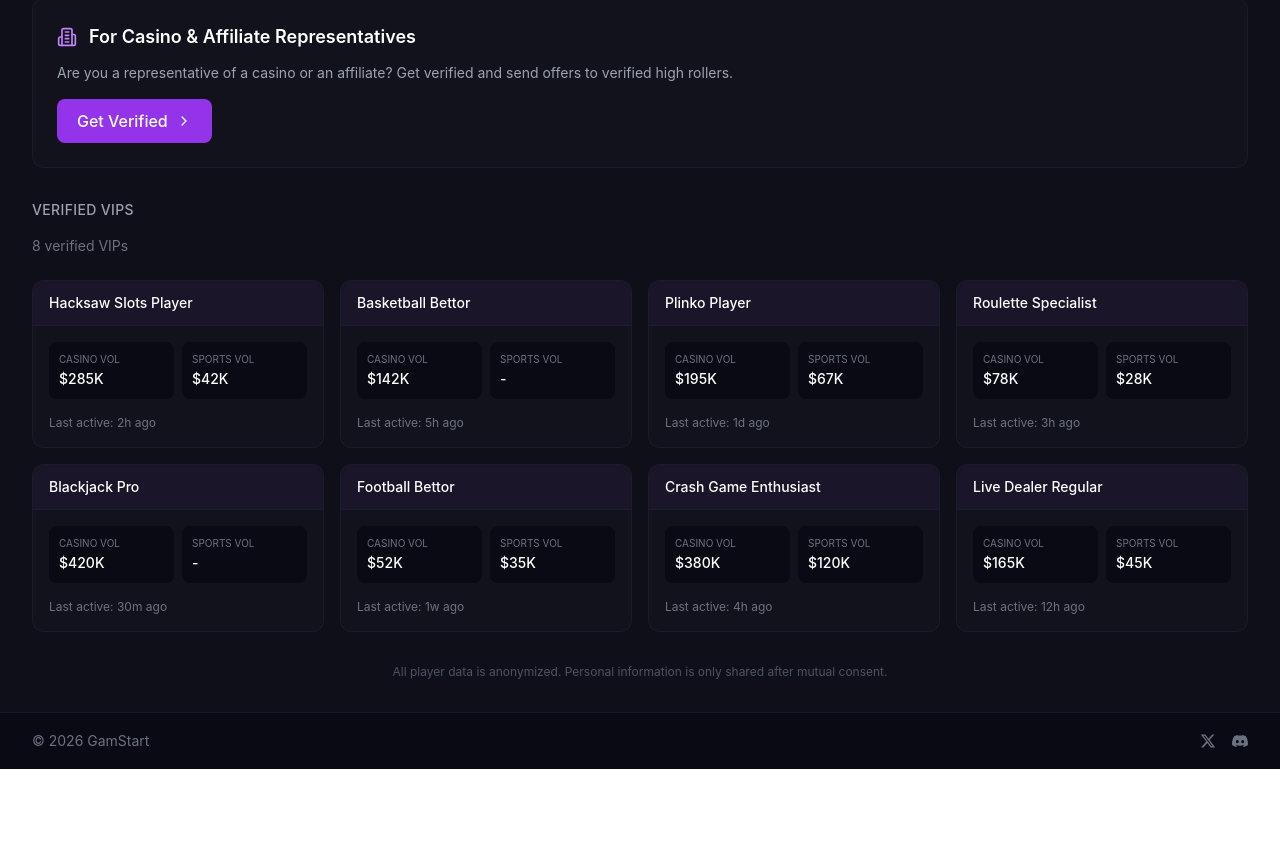
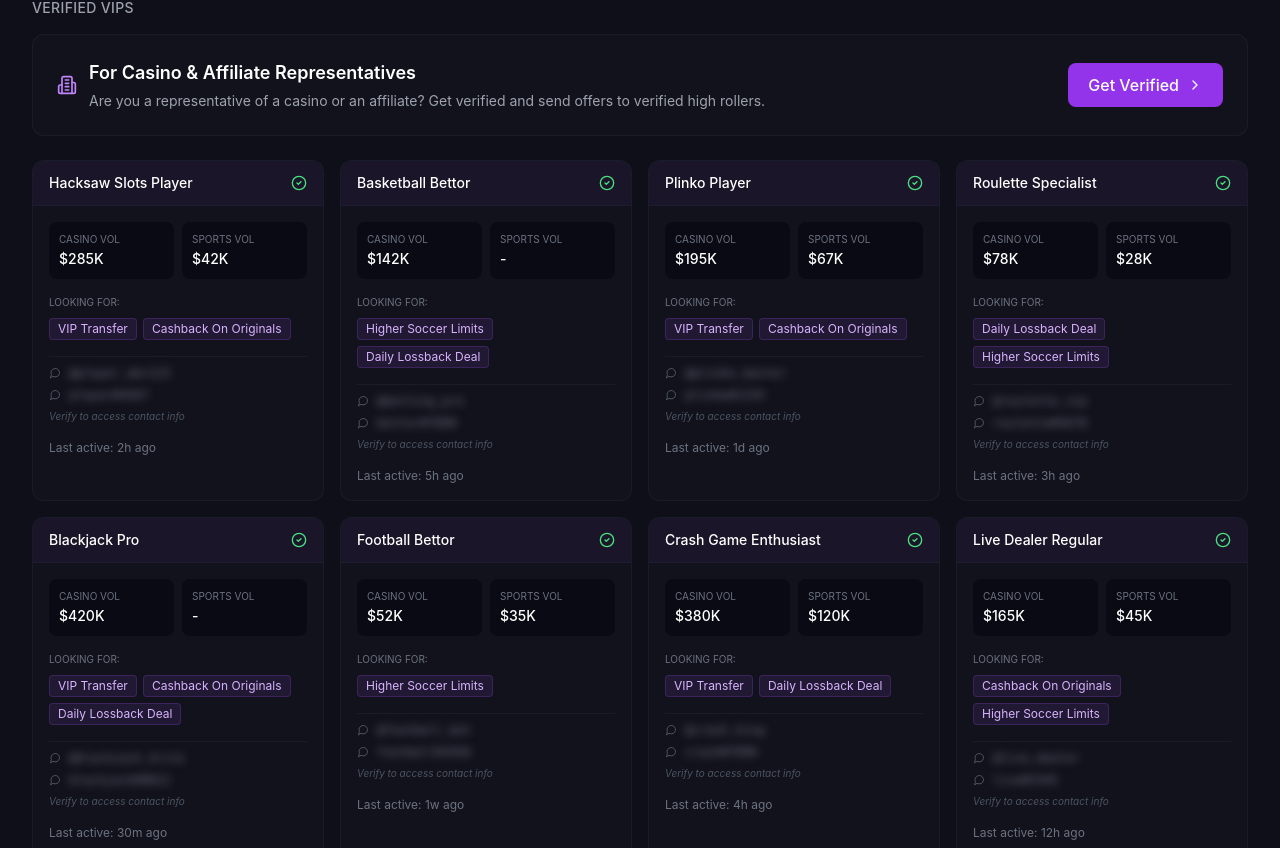
Before and after one commit to test12312as1/sadsa, a Next.js app: page /vip-dashboard in a window 1280 px wide. Shown: the part 683-1531 px from the top of the page. Before the commit the page ends 1452 px from the top, so only its background shows below. Built offline with nearby package versions, Linux system fonts and the light colour scheme.

Commit message:
Update page.js

```diff
--- a/app/vip-dashboard/page.js
+++ b/app/vip-dashboard/page.js
@@ -1,7 +1,7 @@
 'use client';
 
 import { useState } from 'react';
-import { Crown, Clock, ChevronRight, BarChart3, Building2 } from 'lucide-react';
+import { Crown, Clock, ChevronRight, BarChart3, Building2, CheckCircle2, MessageCircle } from 'lucide-react';
 import Link from 'next/link';
 
 // Demo verified VIPs (anonymized) - with game preferences instead of casino
@@ -11,48 +11,72 @@ const DEMO_VIPS = [
     volumeCasino: 285000,
     volumeSports: 42000,
     lastActive: '2h ago',
+    telegram: '@player_abc123',
+    discord: 'player#4567',
+    lookingFor: ['VIP Transfer', 'Cashback On Originals']
   },
   {
     gameOfChoice: 'Basketball Bettor',
     volumeCasino: 142000,
     volumeSports: 0,
     lastActive: '5h ago',
+    telegram: '@betting_pro',
+    discord: 'bettor#7890',
+    lookingFor: ['Higher Soccer Limits', 'Daily Lossback Deal']
   },
   {
     gameOfChoice: 'Plinko Player',
     volumeCasino: 195000,
     volumeSports: 67000,
     lastActive: '1d ago',
+    telegram: '@plinko_master',
+    discord: 'plinko#1234',
+    lookingFor: ['VIP Transfer', 'Cashback On Originals']
   },
   {
     gameOfChoice: 'Roulette Specialist',
     volumeCasino: 78000,
     volumeSports: 28000,
     lastActive: '3h ago',
+    telegram: '@roulette_vip',
+    discord: 'roulette#5678',
+    lookingFor: ['Daily Lossback Deal', 'Higher Soccer Limits']
   },
   {
     gameOfChoice: 'Blackjack Pro',
     volumeCasino: 420000,
     volumeSports: 0,
     lastActive: '30m ago',
+    telegram: '@blackjack_elite',
+    discord: 'blackjack#9012',
+    lookingFor: ['VIP Transfer', 'Cashback On Originals', 'Daily Lossback Deal']
   },
   {
     gameOfChoice: 'Football Bettor',
     volumeCasino: 52000,
     volumeSports: 35000,
     lastActive: '1w ago',
+    telegram: '@football_bet',
+    discord: 'football#3456',
+    lookingFor: ['Higher Soccer Limits']
   },
   {
     gameOfChoice: 'Crash Game Enthusiast',
     volumeCasino: 380000,
     volumeSports: 120000,
     lastActive: '4h ago',
+    telegram: '@crash_king',
+    discord: 'crash#7890',
+    lookingFor: ['VIP Transfer', 'Daily Lossback Deal']
   },
   {
     gameOfChoice: 'Live Dealer Regular',
     volumeCasino: 165000,
     volumeSports: 45000,
     lastActive: '12h ago',
+    telegram: '@live_dealer',
+    discord: 'live#2345',
+    lookingFor: ['Cashback On Originals', 'Higher Soccer Limits']
   }
 ];
 
@@ -249,29 +273,30 @@ export default function VIPDashboard() {
           </div>
         </div>
 
+        {/* Verified VIPs Section */}
+        <div className="mb-6">
+          <h2 className="text-sm font-medium text-gray-400 uppercase tracking-wide mb-4">Verified VIPs</h2>
+
           {/* Casino/Affiliate Representative Section */}
-        <div className="bg-[#12121c] rounded-xl p-6 border border-gray-800/50 mb-8">
-          <div className="flex items-center gap-3 mb-3">
+          <div className="bg-[#12121c] rounded-xl p-6 border border-gray-800/50 mb-6">
+            <div className="flex items-center justify-between">
+              <div className="flex items-center gap-3">
                 <Building2 className="text-purple-400" size={20} />
-            <h2 className="text-lg font-semibold text-white">For Casino & Affiliate Representatives</h2>
-          </div>
-          <p className="text-sm text-gray-400 mb-4">
+                <div>
+                  <h3 className="text-lg font-semibold text-white mb-1">For Casino & Affiliate Representatives</h3>
+                  <p className="text-sm text-gray-400">
                     Are you a representative of a casino or an affiliate? Get verified and send offers to verified high rollers.
                   </p>
+                </div>
+              </div>
               <button
                 onClick={() => setShowCasinoVerifyModal(true)}
-            className="px-5 py-2.5 bg-purple-600 hover:bg-purple-500 text-white rounded-lg font-medium transition-colors inline-flex items-center gap-2"
+                className="px-5 py-2.5 bg-purple-600 hover:bg-purple-500 text-white rounded-lg font-medium transition-colors inline-flex items-center gap-2 shrink-0"
               >
                 Get Verified
                 <ChevronRight size={16} />
               </button>
             </div>
-
-        {/* Verified VIPs Section */}
-        <div className="mb-6">
-          <h2 className="text-sm font-medium text-gray-400 uppercase tracking-wide mb-4">Verified VIPs</h2>
-          <div className="text-sm text-gray-500 mb-4">
-            {DEMO_VIPS.length} verified VIPs
           </div>
         </div>
 
@@ -284,7 +309,10 @@ export default function VIPDashboard() {
             >
               {/* Card Header */}
               <div className="px-4 py-3 border-b border-gray-800/50 bg-purple-500/5">
+                <div className="flex items-center justify-between">
                   <div className="text-white font-medium text-sm">{vip.gameOfChoice}</div>
+                  <CheckCircle2 className="text-green-400" size={16} />
+                </div>
               </div>
 
               {/* Card Body */}
@@ -300,6 +328,40 @@ export default function VIPDashboard() {
                     <div className="text-white text-sm font-medium">
                       {vip.volumeSports > 0 ? `$${(vip.volumeSports / 1000).toFixed(0)}K` : '-'}
                     </div>
+                  </div>
+                </div>
+
+                {/* Looking For */}
+                <div>
+                  <div className="text-[10px] text-gray-500 uppercase mb-2">Looking for:</div>
+                  <div className="flex flex-wrap gap-1.5">
+                    {vip.lookingFor.map((item, idx) => (
+                      <span
+                        key={idx}
+                        className="px-2 py-0.5 bg-purple-500/10 text-purple-300 text-xs rounded border border-purple-500/20"
+                      >
+                        {item}
+                      </span>
+                    ))}
+                  </div>
+                </div>
+
+                {/* Blurred Contact Info */}
+                <div className="space-y-1.5 pt-2 border-t border-gray-800/50">
+                  <div className="flex items-center gap-2">
+                    <MessageCircle className="text-gray-600" size={12} />
+                    <div className="text-xs text-gray-500 font-mono blur-sm select-none">
+                      {vip.telegram}
+                    </div>
+                  </div>
+                  <div className="flex items-center gap-2">
+                    <MessageCircle className="text-gray-600" size={12} />
+                    <div className="text-xs text-gray-500 font-mono blur-sm select-none">
+                      {vip.discord}
+                    </div>
+                  </div>
+                  <div className="text-[10px] text-gray-600 italic mt-1">
+                    Verify to access contact info
                   </div>
                 </div>
 
```
Lines whose indentation alone changed are shown as unchanged.
